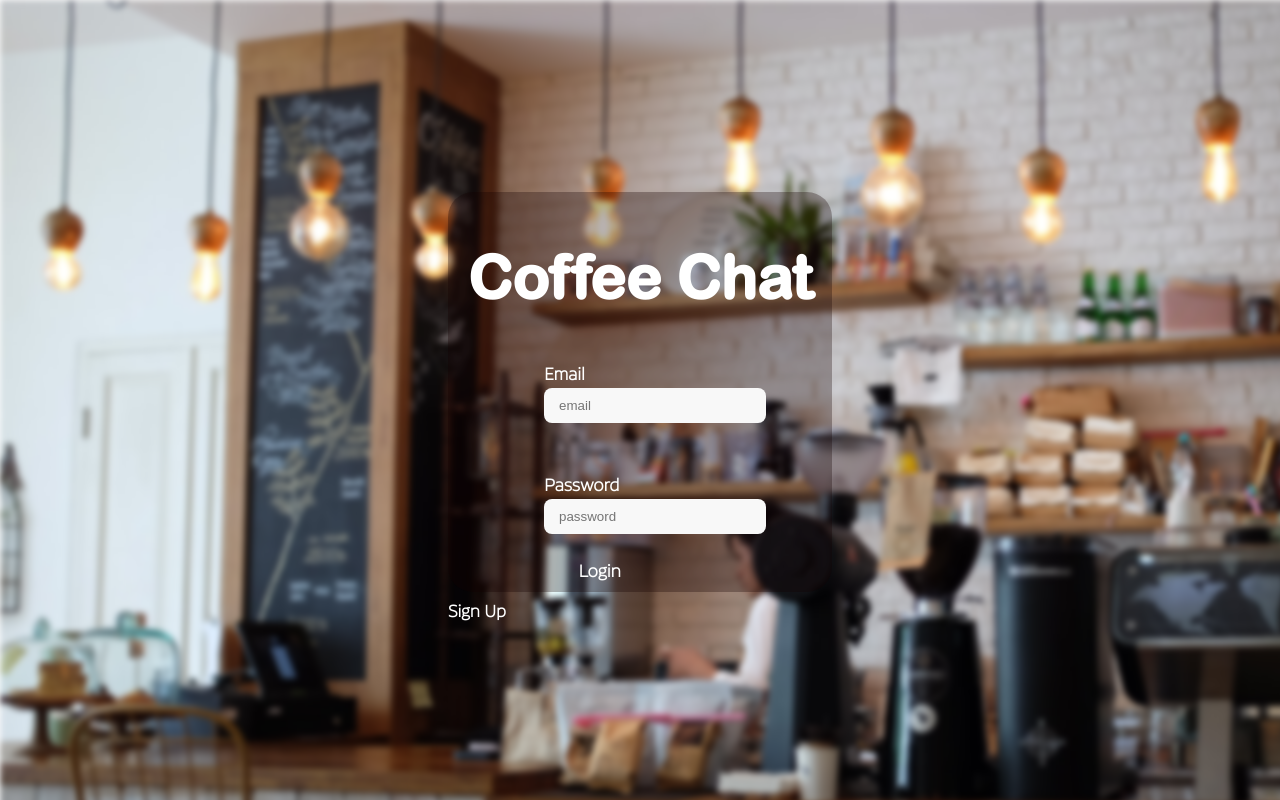
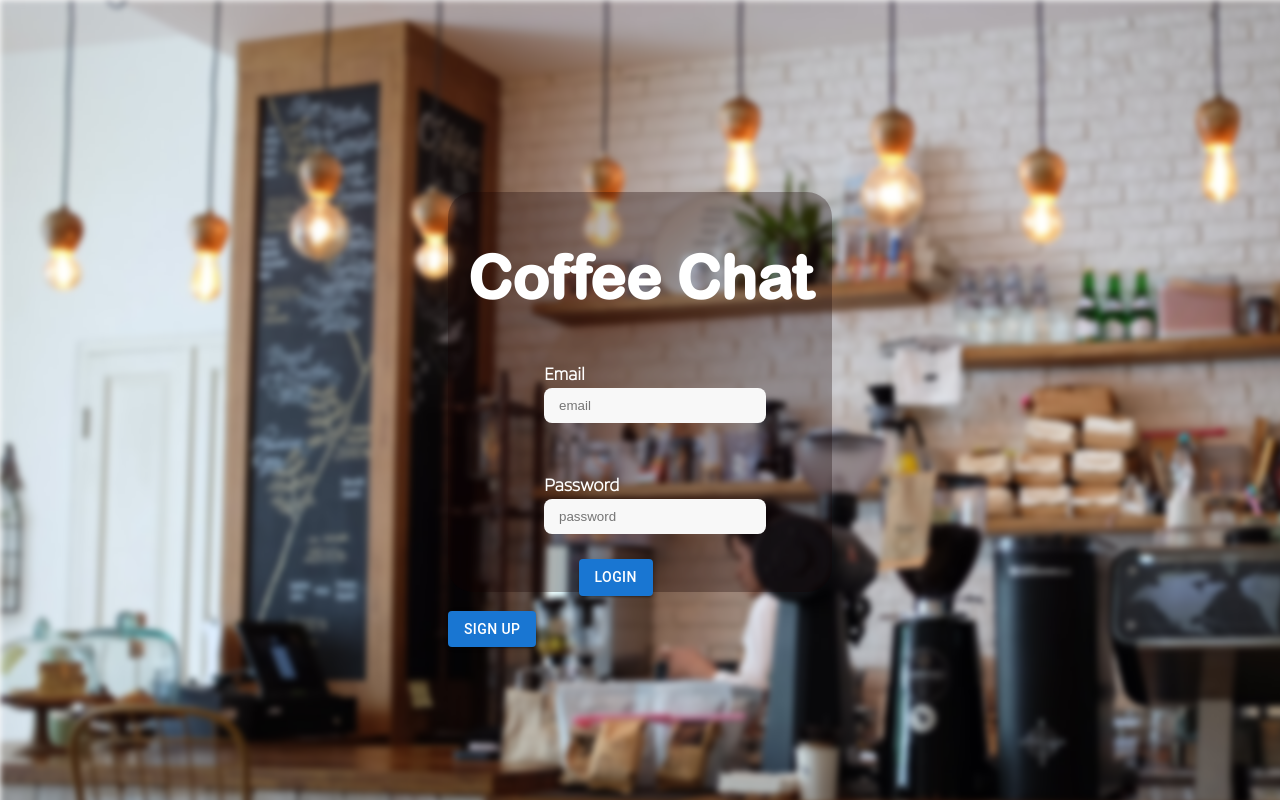
Before and after one commit to LachlanMountjoy/545, a React (Create React App) app in the folder coffeechat/: page / in a window 1280 px wide. Built offline with nearby package versions, Linux system fonts and the light colour scheme.

Commit message:
buttons for log in/sign up

```diff
--- a/coffeechat/package.json
+++ b/coffeechat/package.json
@@ -3,6 +3,9 @@
   "version": "0.1.0",
   "private": true,
   "dependencies": {
+    "@emotion/react": "^11.7.0",
+    "@emotion/styled": "^11.6.0",
+    "@mui/material": "^5.2.1",
     "@testing-library/jest-dom": "^5.15.0",
     "@testing-library/react": "^11.2.7",
     "@testing-library/user-event": "^12.8.3",
--- a/coffeechat/src/components/Landing/Landing.js
+++ b/coffeechat/src/components/Landing/Landing.js
@@ -2,7 +2,8 @@ import photo from '../../photos/landing-header.png';
 import axios from 'axios';
 import '../../styles/homepage.css';
 import React from 'react';
-import {useNavigate} from 'react-router-dom'
+import {useNavigate} from 'react-router-dom';
+import Button from '@mui/material/Button';
 
 let backend_route = "http://127.0.0.1:8000/"
 
@@ -67,8 +68,14 @@ function Landing() {
             <input type='text' name='password' placeholder="password" onChange={e => setPassword(e.target.value)}/>
         </label>
         </div>
-        <div className="login" onClick={e => login(username, password, setError, navigate)}>Login</div>
-        <div className="sign-up" onClick={e => createUser(username, password, setError, navigate)}>Sign Up</div>
+        <div className="login">
+        <label>
+          <Button variant="contained" onClick={e => login(username, password, setError, navigate)}>Login</Button>
+        </label>
+        </div>
+        <div className="sign-up">
+          <Button variant="contained" onClick={e => createUser(username, password, setError, navigate)}>Sign Up</Button>
+        </div>
         {(error) && <div className='error'><p> {error} </p> </div>}
       </form>
     </div>
```
Also changed, not shown: 2 other files (tests, documents, lock files or other folders).
